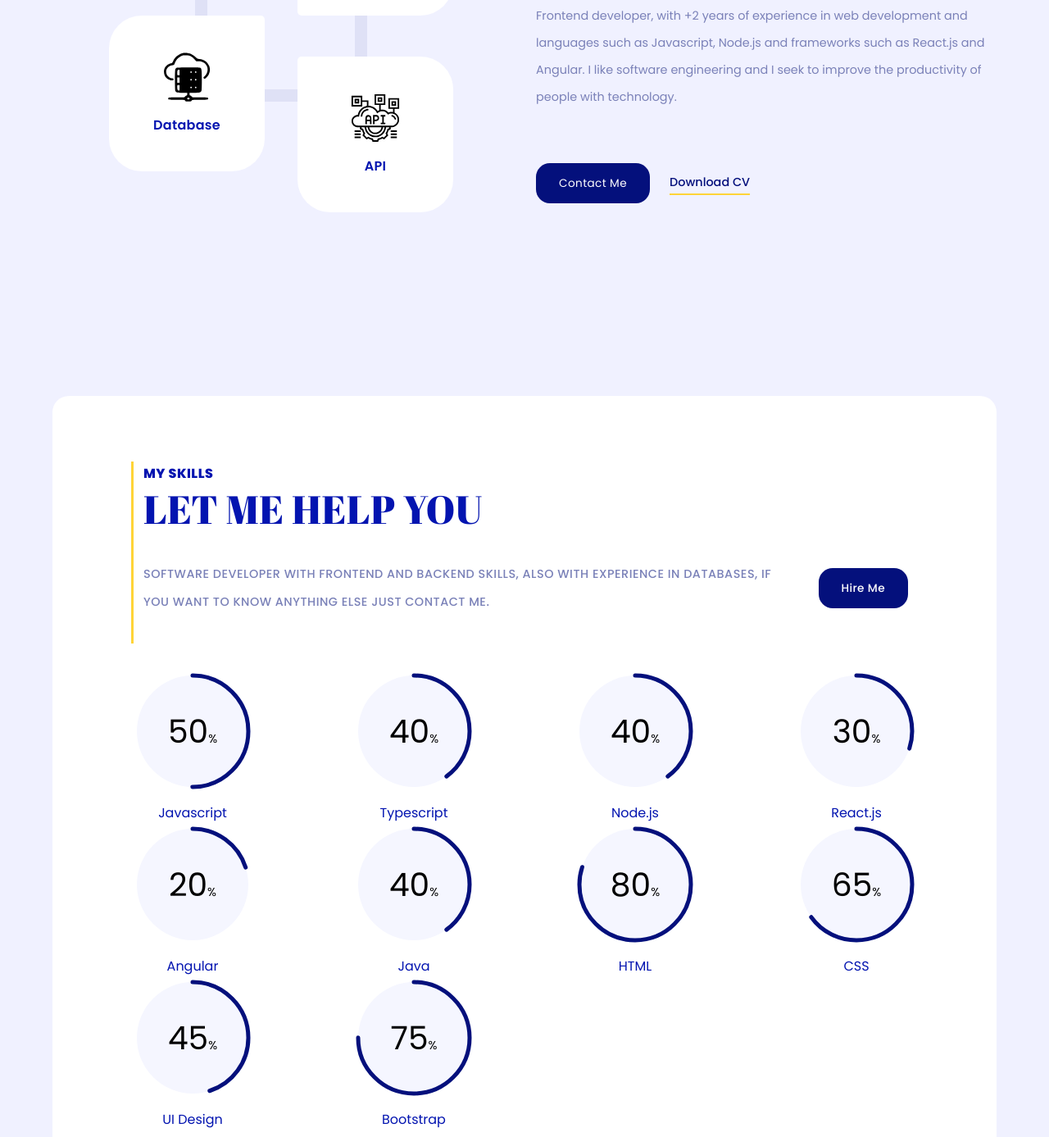
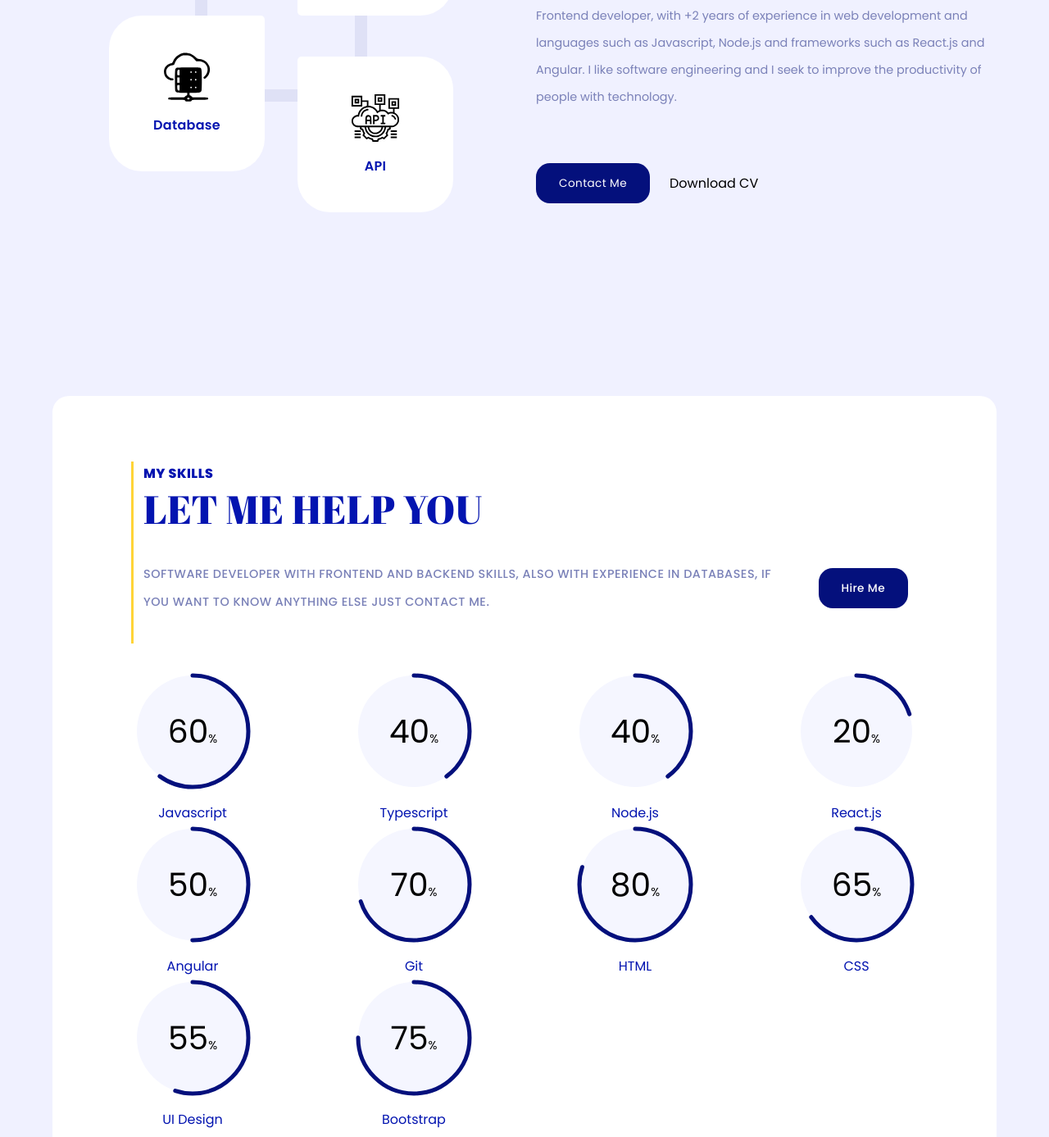
Before and after one commit to bryanbjg/bryan-portfolio, a plain HTML site: page index.html in a window 1280 px wide. Shown: the part 1173-2560 px from the top of the page at 82% size. Drawn offline with nearby package versions, Linux system fonts and the light colour scheme.

Commit message:
adjust skills and disable cv

```diff
--- a/index.html
+++ b/index.html
@@ -61,7 +61,7 @@
                     <div class = "cta">
 
                         <a href = "mailto:bryan.bg.jg@gmail.com" class = "btn">Contact me</a>
-                        <a href = "./assets/pdf/CV Bryan Jiménez Guerrero.pdf" download class = "btn secondary-btn">Download CV</a>
+                        <a style="pointer-events:none"; >Download CV</a> <!--href = "./assets/pdf/CV Bryan Jiménez Guerrero.pdf" download class = "btn secondary-btn"-->
 
                     </div>
 
@@ -321,7 +321,7 @@ l-7 -53 41 0 40 0 7 47 c20 138 130 248 268 268 47 7 47 7 47 46 0 36 -2 39
                     <div class = "cta">
 
                         <a href = "mailto:bryan.bg.jg@gmail.com" class = "btn">Contact me</a>
-                        <a href = "./assets/pdf/CV Bryan Jiménez Guerrero.pdf" download class = "btn secondary-btn">Download CV</a>
+                        <a style="pointer-events:none"; >Download CV</a> <!--href = "./assets/pdf/CV Bryan Jiménez Guerrero.pdf" download class = "btn secondary-btn"-->
 
                     </div>
                 </div>
@@ -350,7 +350,7 @@ l-7 -53 41 0 40 0 7 47 c20 138 130 248 268 268 47 7 47 7 47 46 0 36 -2 39
                                     <circle cx = "75" cy = "75" r = "68"/>
                                     </svg>
                                     <h2 class = "counter">
-                                        <span data-target = "50">0</span>%
+                                        <span data-target = "60">0</span>%
                                     </h2>
                             </div>
                             <div class="sk-title">Javascript</div>
@@ -386,7 +386,7 @@ l-7 -53 41 0 40 0 7 47 c20 138 130 248 268 268 47 7 47 7 47 46 0 36 -2 39
                                     <circle cx = "75" cy = "75" r = "68"/>
                                     </svg>
                                     <h2 class = "counter">
-                                        <span data-target = "30">0</span>%
+                                        <span data-target = "20">0</span>%
                                     </h2>
                             </div>
                             <div class="sk-title">React.js</div>
@@ -398,7 +398,7 @@ l-7 -53 41 0 40 0 7 47 c20 138 130 248 268 268 47 7 47 7 47 46 0 36 -2 39
                                     <circle cx = "75" cy = "75" r = "68"/>
                                     </svg>
                                     <h2 class = "counter">
-                                        <span data-target = "20">0</span>%
+                                        <span data-target = "50">0</span>%
                                     </h2>
                             </div>
                             <div class="sk-title">Angular</div>
@@ -410,10 +410,10 @@ l-7 -53 41 0 40 0 7 47 c20 138 130 248 268 268 47 7 47 7 47 46 0 36 -2 39
                                     <circle cx = "75" cy = "75" r = "68"/>
                                     </svg>
                                     <h2 class = "counter">
-                                        <span data-target = "40">0</span>%
+                                        <span data-target = "70">0</span>%
                                     </h2>
                             </div>
-                            <div class="sk-title">Java</div>
+                            <div class="sk-title">Git</div>
                         </div>
 
                         <div class = "skill">
@@ -446,7 +446,7 @@ l-7 -53 41 0 40 0 7 47 c20 138 130 248 268 268 47 7 47 7 47 46 0 36 -2 39
                                     <circle cx = "75" cy = "75" r = "68"/>
                                     </svg>
                                     <h2 class = "counter">
-                                        <span data-target = "45">0</span>%
+                                        <span data-target = "55">0</span>%
                                     </h2>
                             </div>
                             <div class="sk-title">UI Design</div>
```
